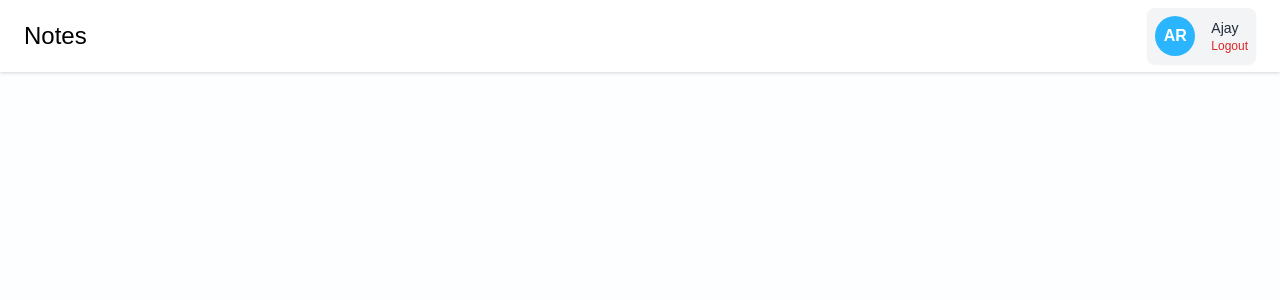
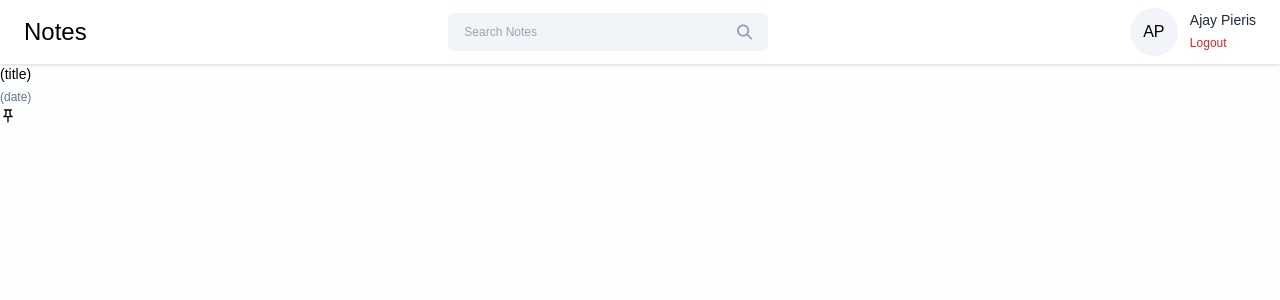
Before and after one commit to AjayPieris/NoteApp, a React (Vite) app in the folder frontend/my-project/: page /dashboard in a window 1280 px wide. Shown: the top 300 px of the page. Built offline with nearby package versions, Linux system fonts and the light colour scheme.

Commit message:
file add and some change

```diff
--- /dev/null
+++ b/frontend/my-project/src/components/Cards/NoteCard.jsx
@@ -0,0 +1,30 @@
+import React from "react";
+import {MdOutlinePushPin} from 'react-icons/md'
+
+function NoteCard({
+  title,
+  date,
+  content,
+  tags,
+  isPinned,
+  onEdit,
+  onDelete,
+  onPinNote,
+}) {
+  return (
+    <div>
+      <div className="">
+        <div>
+          <h6 className="text-sm font-medium">(title)</h6>
+          <span className="text-xs text-slate-500">(date)</span>
+        </div>
+
+        <MdOutlinePushPin className="" onClick={onPinNote} />
+      </div>
+
+      <p className="">{content?.slice(0, 60)}</p>
+    </div>
+  );
+}
+
+export default NoteCard;
--- a/frontend/my-project/src/components/Cards/ProfileInfo.jsx
+++ b/frontend/my-project/src/components/Cards/ProfileInfo.jsx
@@ -1,14 +1,16 @@
+import { getInitials } from "../../utils/helper";
+
 function ProfileInfo({ onLogout }) {
   return (
-    <div className="flex items-center space-x-4 bg-gray-100 p-2 rounded-lg shadow-sm">
+    <div className="flex items-center gap-3">
       {/* Avatar Circle */}
-      <div className="w-10 h-10 rounded-full bg-primary text-white flex items-center justify-center font-semibold">
-        AR
+      <div className="w-12 h-12 flex items-center justify-center rounded-full text-black bg-slate-100">
+        {getInitials("Ajay Pieris")}
       </div>
 
       {/* Name and Logout */}
-      <div className="flex flex-col">
-        <p className="text-sm font-medium text-gray-800">Ajay</p>
+      <div>
+        <p className="text-sm font-medium text-gray-800">Ajay Pieris</p>
         <button
           onClick={onLogout}
           className="text-xs text-red-600 hover:underline focus:outline-none"
--- a/frontend/my-project/src/components/Navbar/Navbar.jsx
+++ b/frontend/my-project/src/components/Navbar/Navbar.jsx
@@ -1,16 +1,55 @@
-import React from 'react'
-import ProfileInfo from '../Cards/profileInfo'
+import React, { useState } from 'react';
+import ProfileInfo from '../Cards/profileInfo';
+import { useNavigate } from 'react-router-dom';
+import SearchBar from '../SearchBar/SearchBar';
+
 
 function Navbar() {
+
+  // This state stores what the user types into the search bar
+  const [searchQuery, setSearchQuery] = useState("");
+
+  // useNavigate gives us a way to move between pages (like redirecting)
+  const navigate = useNavigate();
+
+  // This function runs when the user clicks the Logout button
+  const onLogout = () => {
+    navigate("/Logout"); // Redirect to the Logout page
+  };
+
+  // This function will run when the search icon is clicked (🔍)
+  const handleSearch = () => {
+
+  };
+
+  // This function clears the search input when X (❌) is clicked
+  const onClearSearch = () => {
+    setSearchQuery(""); // Reset the input to empty
+  };
+
   return (
     <>
+      {/* Navbar container */}
       <div className='bg-white flex items-center justify-between px-6 py-2 drop-shadow'>
+
+        {/* App title */}
         <h2 className='text-2xl font-medium text-black py-2'>Notes</h2>
-        <ProfileInfo/>
+
+        {/* Search bar in the middle of the navbar */}
+        <SearchBar
+          value={searchQuery} // Pass the current input value
+          onChange={({ target }) => {
+            setSearchQuery(target.value); // Update value when user types
+          }}
+          handleSearch={handleSearch} // Runs when 🔍 is clicked
+          onClearSearch={onClearSearch} // Runs when ❌ is clicked
+        />
+
+        {/* Profile section with Logout button */}
+        <ProfileInfo onLogout={onLogout} />
       </div>
-
     </>
-  )
+  );
 }
 
-export default Navbar
+export default Navbar;
--- /dev/null
+++ b/frontend/my-project/src/components/SearchBar/SearchBar.jsx
@@ -0,0 +1,42 @@
+import React from "react";
+import { FaMagnifyingGlass } from "react-icons/fa6"; // 🔍
+import { IoMdClose } from "react-icons/io";          // ❌
+
+// This is the SearchBar component
+// It gets 4 things from the parent component:
+// value → the text typed inside the box
+// onChange → what happens when user types
+// handleSearch → what happens when user clicks the search icon
+// onClearSearch → what happens when user clicks the X to clear
+function SearchBar({ value, onChange, handleSearch, onClearSearch }) {
+  return (
+    // The outer box that holds the search bar
+    <div className="w-80 flex items-center px-4 bg-slate-100 rounded-md">
+
+      {/* The text box where the user types their search */}
+      <input
+        type="text" // Input box type is text
+        placeholder="Search Notes" // Shows grey text when it's empty
+        className="w-full text-xs bg-transparent py-[11px] outline-none"
+        value={value} // Shows the current text (controlled by parent)
+        onChange={onChange} // When user types, call the onChange function
+      />
+
+      {/* Show the ❌ (clear) icon ONLY when there is something typed */}
+      {value && (
+        <IoMdClose
+          className="text-xl text-slate-400 cursor-pointer hover:text-black mr-3"
+          onClick={onClearSearch} // When user clicks ❌, clear the input
+        />
+      )}
+
+      {/* Always show the 🔍 search icon */}
+      <FaMagnifyingGlass
+        className="text-slate-400 cursor-pointer hover:text-black"
+        onClick={handleSearch} // When user clicks 🔍, run the search
+      />
+    </div>
+  );
+}
+
+export default SearchBar;
--- a/frontend/my-project/src/pages/Home/Home.jsx
+++ b/frontend/my-project/src/pages/Home/Home.jsx
@@ -1,11 +1,15 @@
 import React from 'react'
 import Navbar from '../../components/Navbar/Navbar'
-
+import NoteCard from '../../components/Cards/NoteCard'
 
 function Home() {
   return (
     <>
     <Navbar/>
+
+    <div className='container mx-auto'>
+      <NoteCard/>
+    </div>
     </>
   )
 }
--- a/frontend/my-project/src/utils/helper.js
+++ b/frontend/my-project/src/utils/helper.js
@@ -6,3 +6,25 @@ export const ValidateEmail = (email) => {
   // Return true if email matches the pattern, otherwise false
   return regex.test(email);
 };
+
+
+export const getInitials = (name) => {
+  if(!name) return "";
+
+  const words = name.split(" ");  //"Ajay Peries" → ["Ajay", "peries"].
+  let initials = "";
+
+  for(let i=0; i < Math.min(words.length, 2); i++){
+    initials += words[i][0];
+  }
+  {/*
+    words.length = 2 (because we have ["Ajay", "Raj"])
+Math.min(2, 2) = 2
+So, the loop runs for i = 0 and i = 1 — two times
+
+initials += words[0][0]; // words[0] = "Ajay" → words[0][0] = "A"
+initials += words[1][0]; // words[1] = "peries" → words[1][0] = "p"
+    */}
+
+  return initials.toUpperCase();
+}
```
